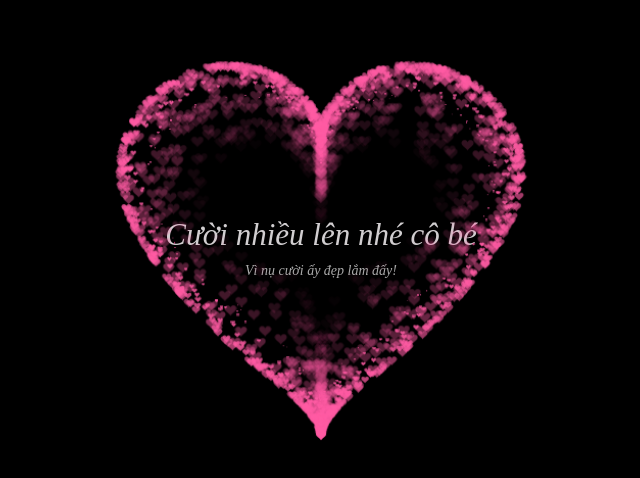
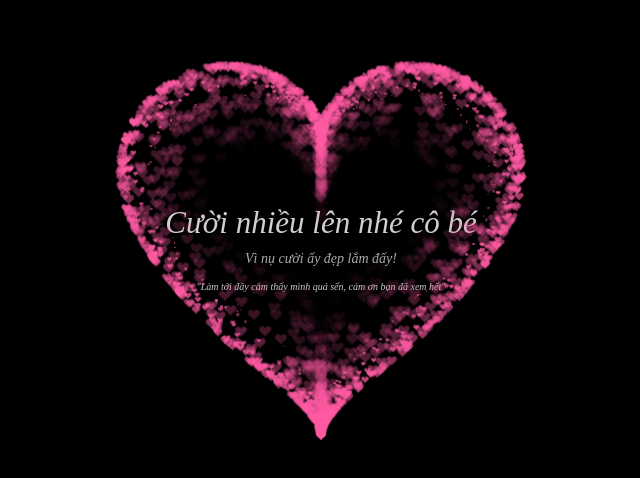
Before and after one commit to HaTuong2002/Heart, a plain HTML site: page index.html in a window 1280 px wide. Shown: the part 152-630 px from the top of the page, without its empty margins (319-959 px from the left). Drawn offline with Linux system fonts and the light colour scheme.

Commit message:
Update index.html

```diff
--- a/index.html
+++ b/index.html
@@ -312,8 +312,10 @@ render();
   <div>Cười nhiều lên nhé cô bé</div>
   <div style="font-size: 14px; margin-top: 10px; color: #aaa;">
     Vì nụ cười ấy đẹp lắm đấy!
+    <div style="margin-top: 14px; font-size: 10px; color: #ccc;">
+    "Làm tới đây cảm thấy mình quá sến, cám ơn bạn đã xem hết"
+    </div>
   </div>
 </div>
-
 </BODY>
 </HTML>
```
